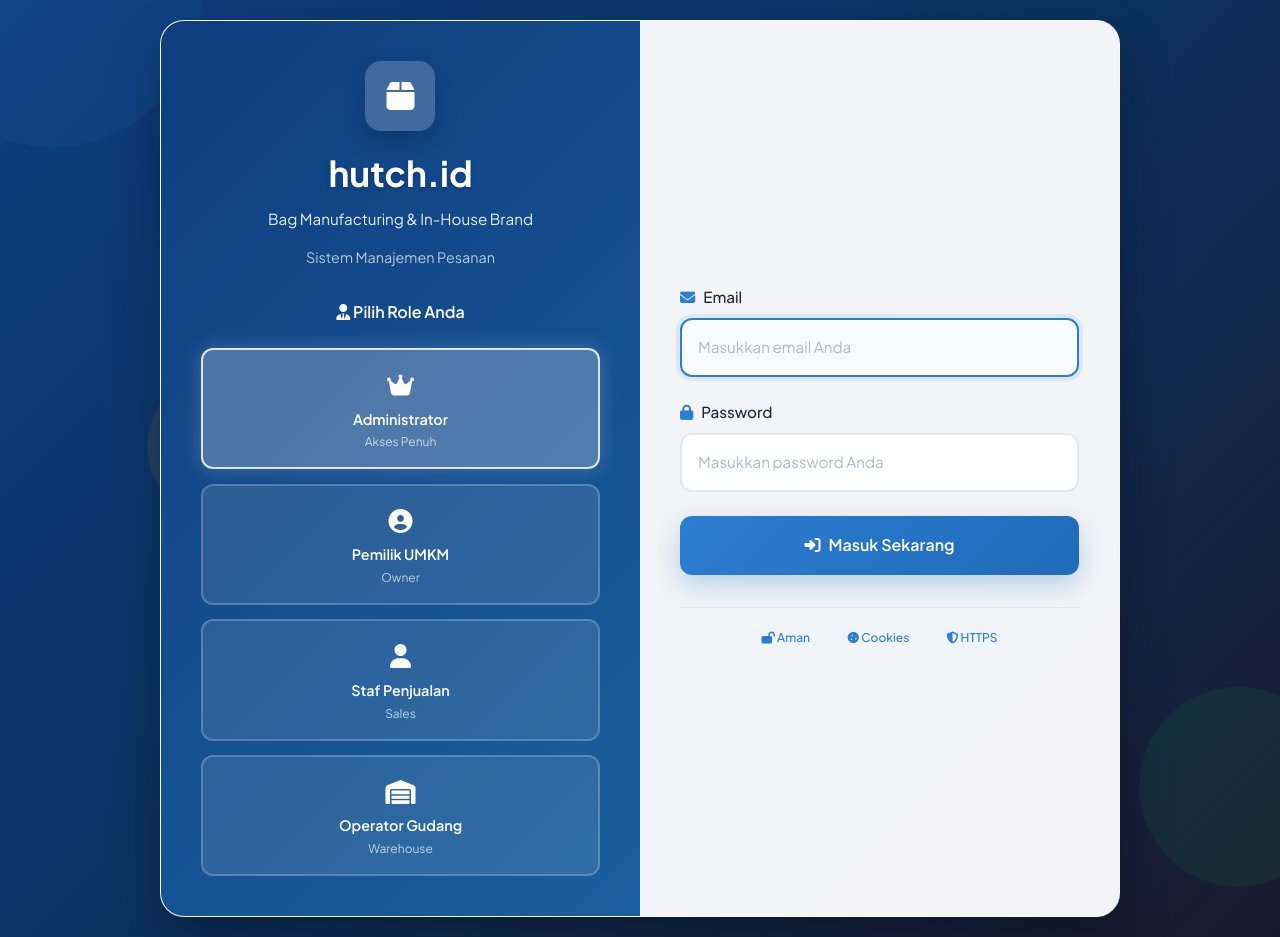
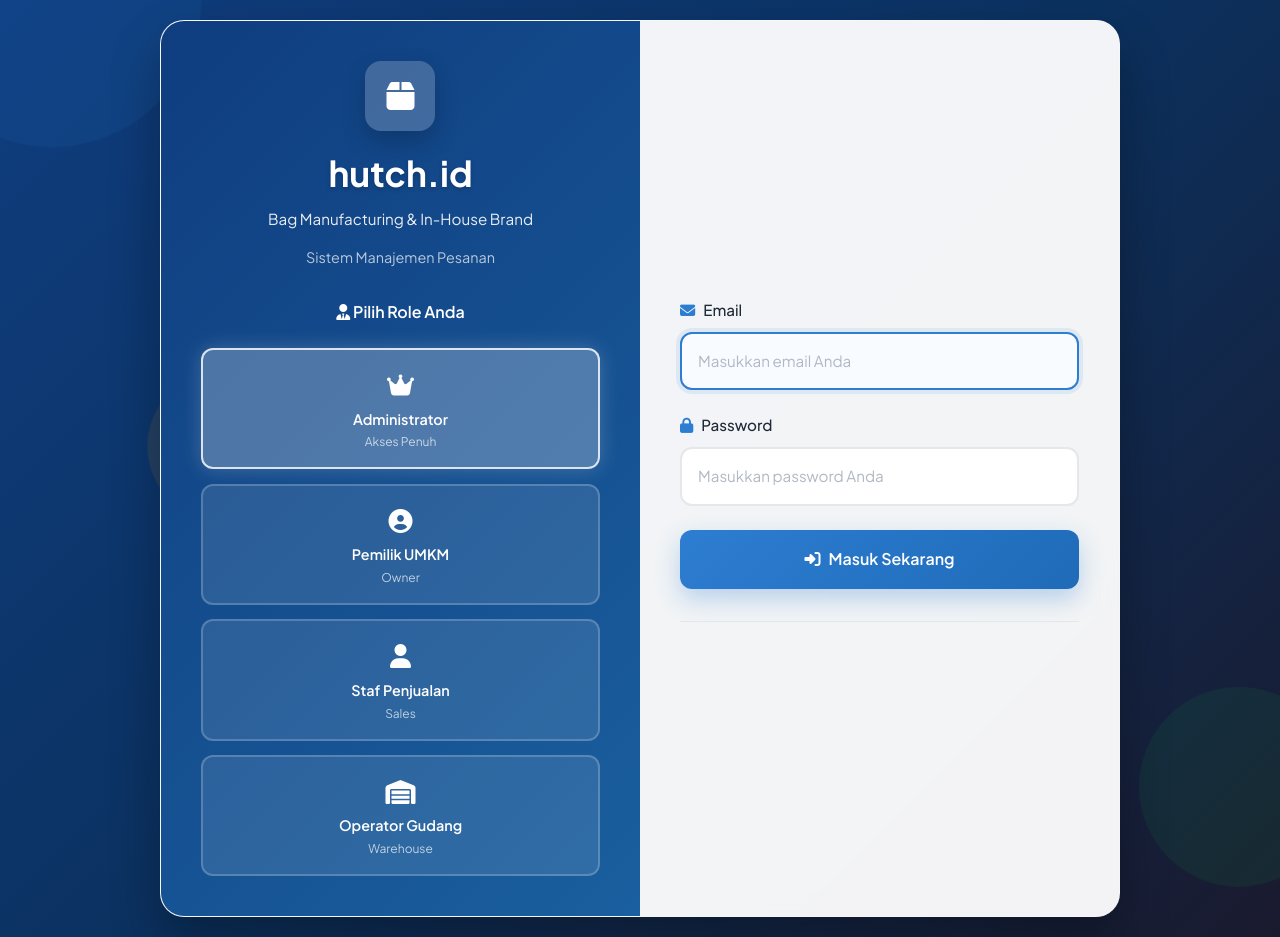
Before and after one commit to byedriand/hutch_id_Kelompok2, a Laravel app: page /login in a window 1280 px wide. Run offline with Laravel 10, Linux system fonts and the light colour scheme.

Commit message:
update tampilan login blade

```diff
--- a/hutch_id_Website_OrderFlow/resources/views/auth/login.blade.php
+++ b/hutch_id_Website_OrderFlow/resources/views/auth/login.blade.php
@@ -620,9 +620,9 @@
                     </button>
 
                     <div class="login-footer">
-                        <span class="footer-badge"><i class="fas fa-lock-open"></i> Aman</span>
-                        <span class="footer-badge"><i class="fas fa-cookie"></i> Cookies</span>
-                        <span class="footer-badge"><i class="fas fa-shield-alt"></i> HTTPS</span>
+                        <!-- <span class="footer-badge"><i class="fas fa-lock-open"></i> Aman</span> -->
+                        <!-- <span class="footer-badge"><i class="fas fa-cookie"></i> Cookies</span> -->
+                        <!-- <span class="footer-badge"><i class="fas fa-shield-alt"></i> HTTPS</span> -->
                     </div>
                 </form>
             </div>
```
